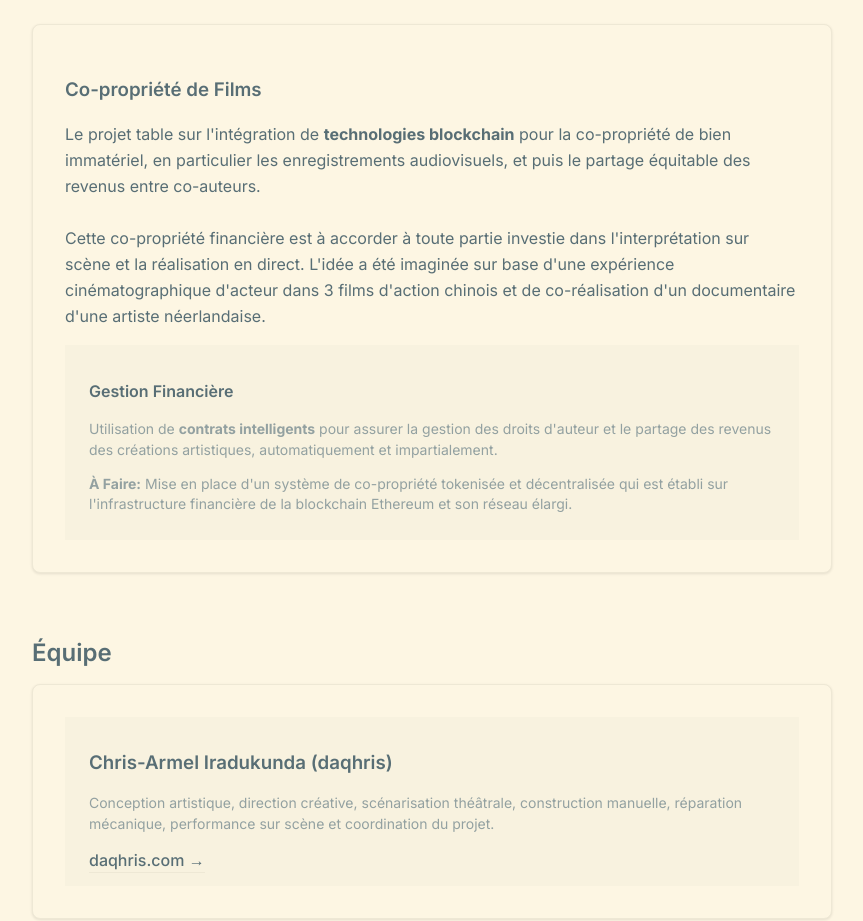
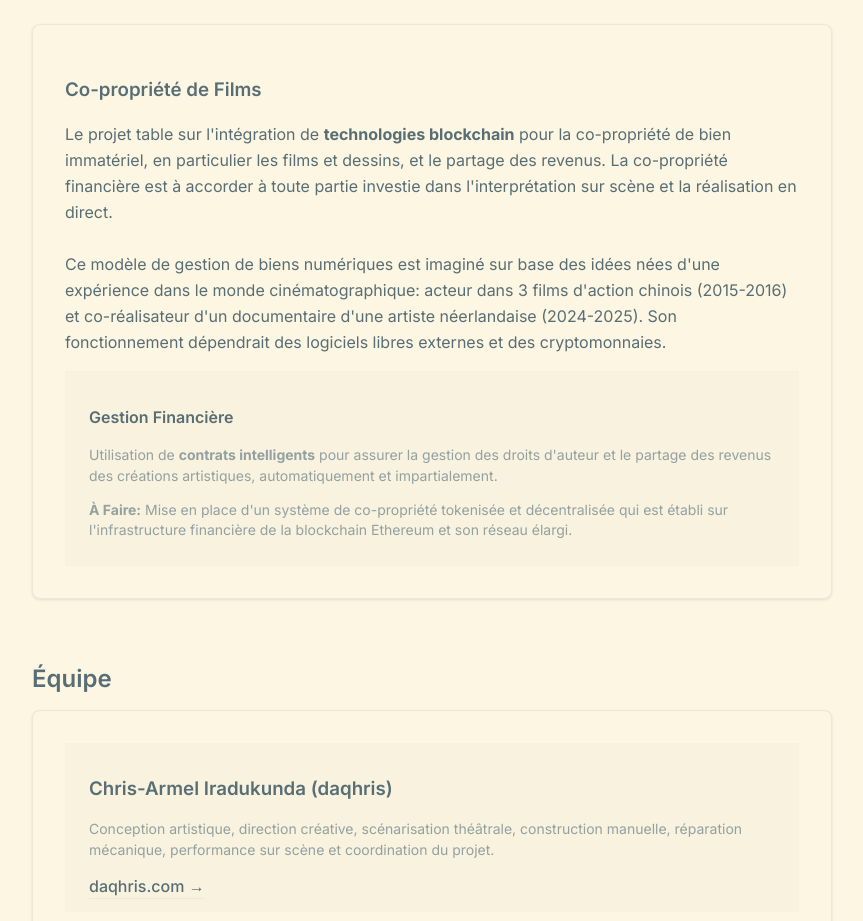
Before and after one commit to daqhris/DoublementAliene, a Next.js app: page /about in a window 1280 px wide. Shown: the part 2000-2921 px from the top of the page, without its empty margins (208-1071 px from the left). Built offline with nearby package versions, Linux system fonts and the light colour scheme; no server answers.

Commit message:
modify certain words

```diff
--- a/app/about/page.tsx
+++ b/app/about/page.tsx
@@ -118,9 +118,9 @@ export default function AboutPage() {
               Co-propriété de Films
             </h3>
             <p className="text-theater-text mb-4 leading-relaxed">
-              Le projet table sur l&apos;intégration de <strong>technologies blockchain</strong> pour la co-propriété de bien immatériel, en particulier les enregistrements audiovisuels, et puis le partage équitable des revenus entre co-auteurs.
+              Le projet table sur l&apos;intégration de <strong>technologies blockchain</strong> pour la co-propriété de bien immatériel, en particulier les films et dessins, et le partage des revenus. La co-propriété financière est à accorder à toute partie investie dans l&apos;interprétation sur scène et la réalisation en direct.
               <br></br><br></br>
-              Cette co-propriété financière est à accorder à toute partie investie dans l&apos;interprétation sur scène et la réalisation en direct. L&apos;idée a été imaginée sur base d&apos;une expérience cinématographique d&apos;acteur dans 3 films d&apos;action chinois et de co-réalisation d&apos;un documentaire d&apos;une artiste néerlandaise.
+              Ce modèle de gestion de biens numériques est imaginé sur base des idées nées d&apos;une expérience dans le monde cinématographique: acteur dans 3 films d&apos;action chinois (2015-2016) et co-réalisateur d&apos;un documentaire d&apos;une artiste néerlandaise (2024-2025). Son fonctionnement dépendrait des logiciels libres externes et des cryptomonnaies.
             </p>
             <div className="border-l-4 border-solarized-base2 pl-6 py-3 bg-theater-muted/5">
               <h4 className="theater-nav-title mb-2">Gestion Financière</h4>
```
